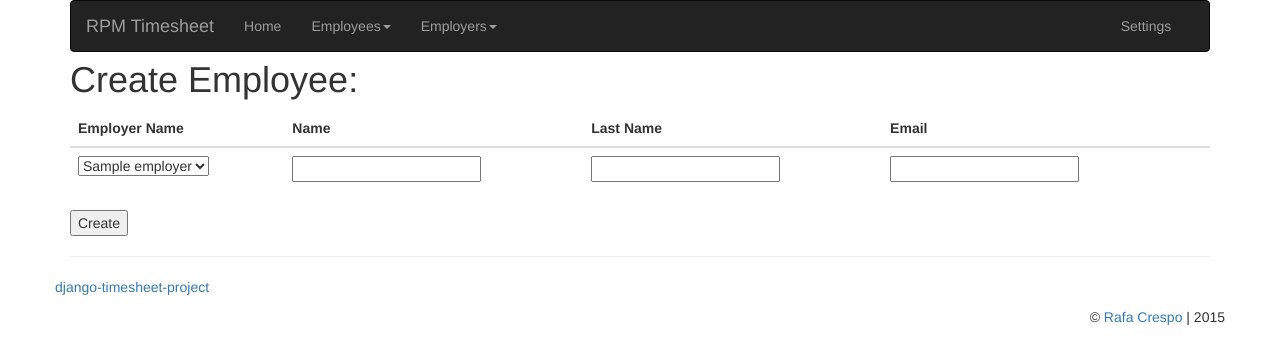
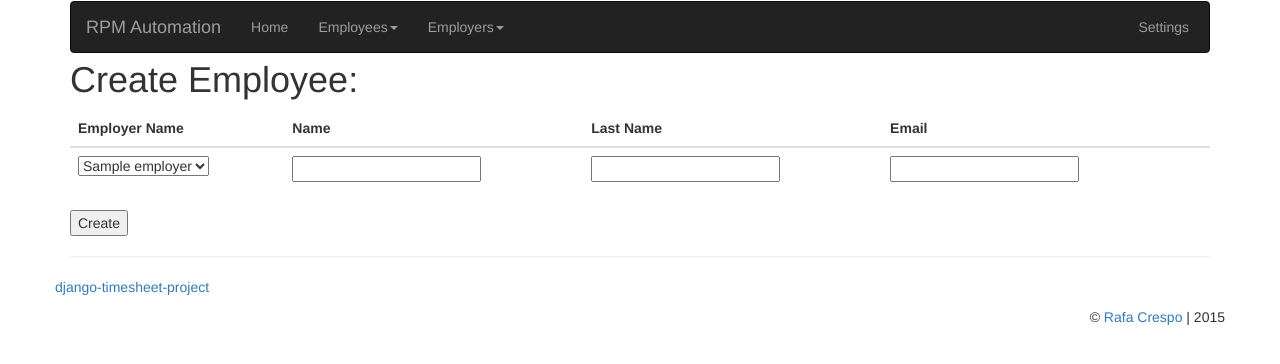
Before and after one commit to rafacb07/django, a Django app: page /timesheet/employees/create_employee/ in a window 1280 px wide. Shown: the top 364 px of the page. Run offline with Django 3.2, Linux system fonts and the light colour scheme; tables that the repository leaves empty hold one stand-in row (values such as "Sample post"); some libraries are stand-ins or nearby versions.

Commit message:
added padding and open external links in new window

```diff
--- a/apps/papi/timesheet/templates/timesheet/base.html
+++ b/apps/papi/timesheet/templates/timesheet/base.html
@@ -15,7 +15,7 @@
     <body>
         <div id="header">
             {% block header %}
-            <div class="navbar navbar-fixed-top">
+            <div class="navbar navbar-fixed-top" style="padding-top: 1px">
                 <div class="navbar-inner">
                     <div class="container">
                         <nav role="navigation" class="navbar navbar-inverse">
@@ -27,7 +27,7 @@
                                     <span class="icon-bar"></span>
                                     <span class="icon-bar"></span>
                                 </button>
-                                <a href="/timesheet" class="navbar-brand">RPM Timesheet</a>
+                                <a href="http://www.recautomation.com" target="_blank" class="navbar-brand">RPM Automation</a>
                             </div>
                             <!-- Collection of nav links, forms, and other content for toggling -->
                             <div id="navbarCollapse" class="collapse navbar-collapse">
@@ -50,7 +50,7 @@
                                         </ul>
                                     </li>
                                 </ul>
-                                <ul class="nav navbar-nav navbar-right" style="padding-right: 1cm">
+                                <ul class="nav navbar-nav navbar-right" style="padding-right: 20px">
                                     <li><a href="#">Settings</a></li>
                                 </ul>
                             </div>
@@ -73,11 +73,11 @@
 
             <footer class="row">
                 <div class="span6">
-                    <p><a href="https://github.com/rafacb07/django">django-timesheet-project</a></p>
+                    <p><a href="https://github.com/rafacb07/django" target="_blank">django-timesheet-project</a></p>
                 </div>
                 <div class="span6" style="text-align:right">
                     <p>
-                        &copy; <a href="http://www.recautomation.com">Rafa Crespo</a> | 2015
+                        &copy; <a href="http://www.recautomation.com" target="_blank">Rafa Crespo</a> | 2015
                     </p>
                 </div>
             </footer>
```
